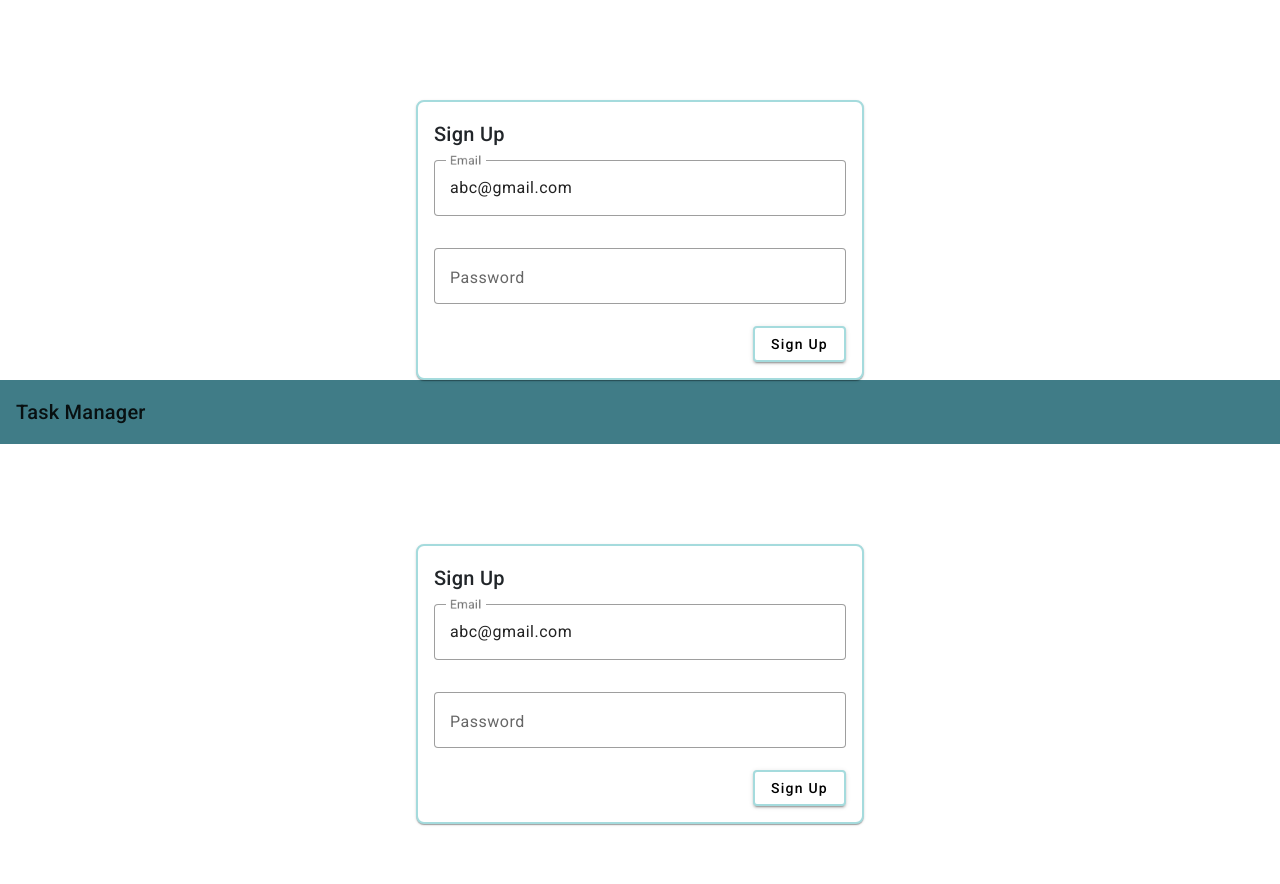
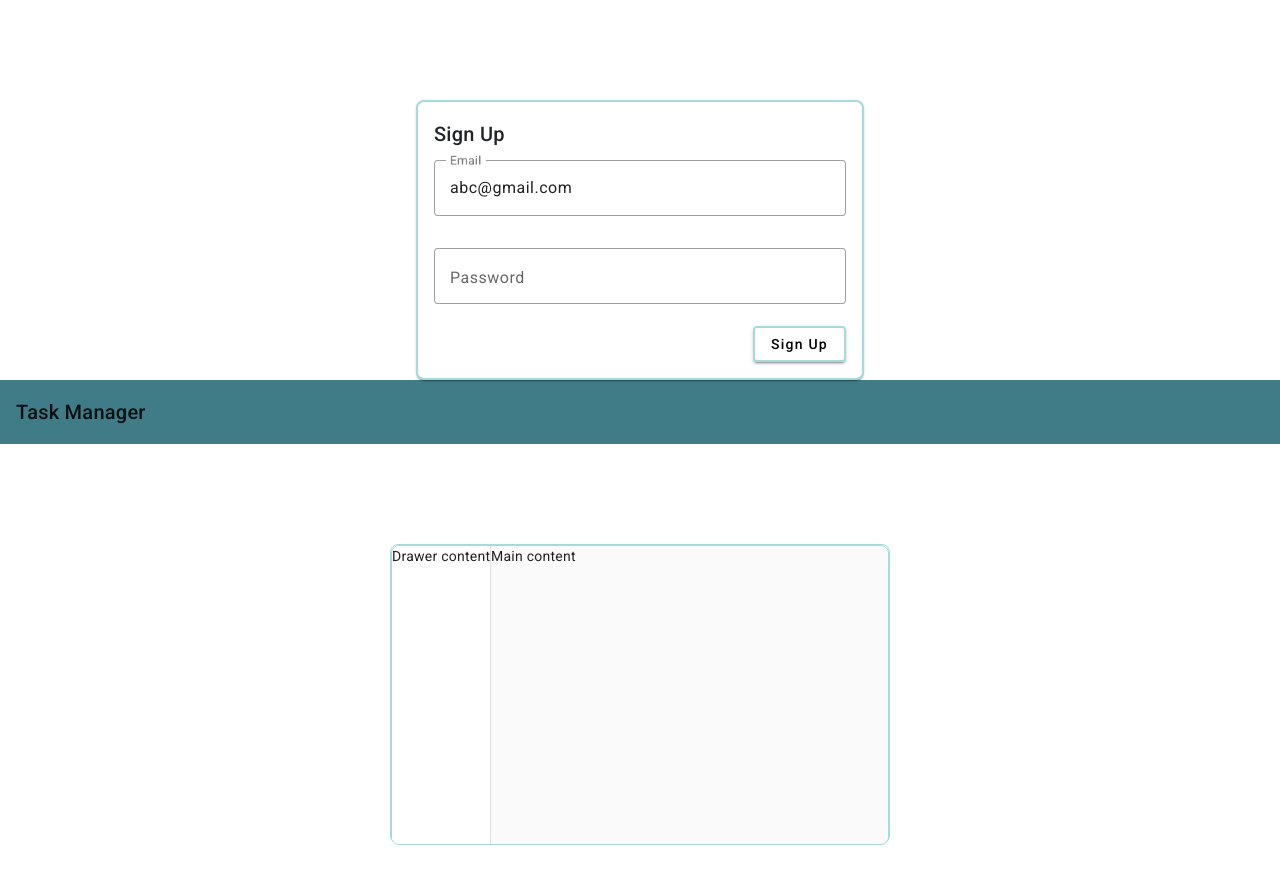
Before and after one commit to Pavithrakanchana/Task_Manager_UI, an Angular app in the folder Task_Manager/: page /login in a window 1280 px wide. Shown: the top 884 px of the page. Built offline with nearby package versions, Linux system fonts and the light colour scheme.

Commit message:
Main page created

```diff
--- a/Task_Manager/src/app/app.component.html
+++ b/Task_Manager/src/app/app.component.html
@@ -1,3 +1,4 @@
 <router-outlet></router-outlet>
 <app-header></app-header>
-<app-login></app-login>
+<!-- <app-login></app-login> -->
+<app-main-page></app-main-page>
--- a/Task_Manager/src/app/main-page/main-page.component.html
+++ b/Task_Manager/src/app/main-page/main-page.component.html
@@ -1 +1,8 @@
-<p>main-page works!</p>
+<form class="main-page-form">
+    <div class="alignment">
+        <mat-drawer-container class="example-container">
+            <mat-drawer mode="side" opened>Drawer content</mat-drawer>
+            <mat-drawer-content>Main content</mat-drawer-content>
+            </mat-drawer-container>
+    </div>
+</form>
--- a/Task_Manager/src/app/main-page/main-page.component.scss
+++ b/Task_Manager/src/app/main-page/main-page.component.scss
@@ -0,0 +1,16 @@
+.example-container {
+        width: 500px;
+        height: 300px;
+        border: 1px solid #A5DBDD;
+        border-radius: 8px;
+}
+.alignment {
+  width: 500px;
+  height: 300px;
+  border: 1px solid #A5DBDD;
+  border-radius: 8px;
+  justify-content: center;
+  display: flex;
+  margin: auto;
+  margin-top: 100px;
+}
--- a/Task_Manager/src/app/main-page/main-page.component.ts
+++ b/Task_Manager/src/app/main-page/main-page.component.ts
@@ -7,4 +7,6 @@ import { Component } from '@angular/core';
 })
 export class MainPageComponent {
 
+
+
 }
```
Also changed, not shown: Task_Manager/src/app/main-page/main-page.module.ts (+6 -1 lines).
